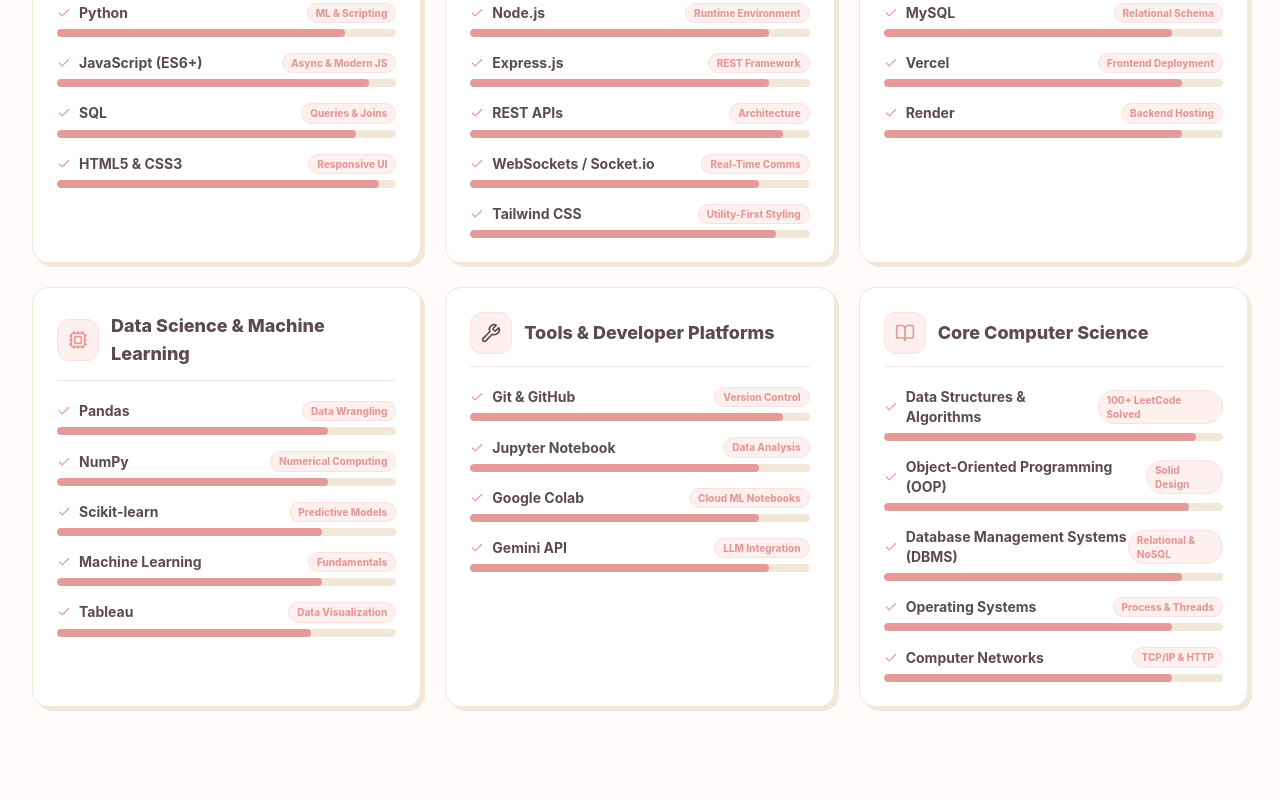
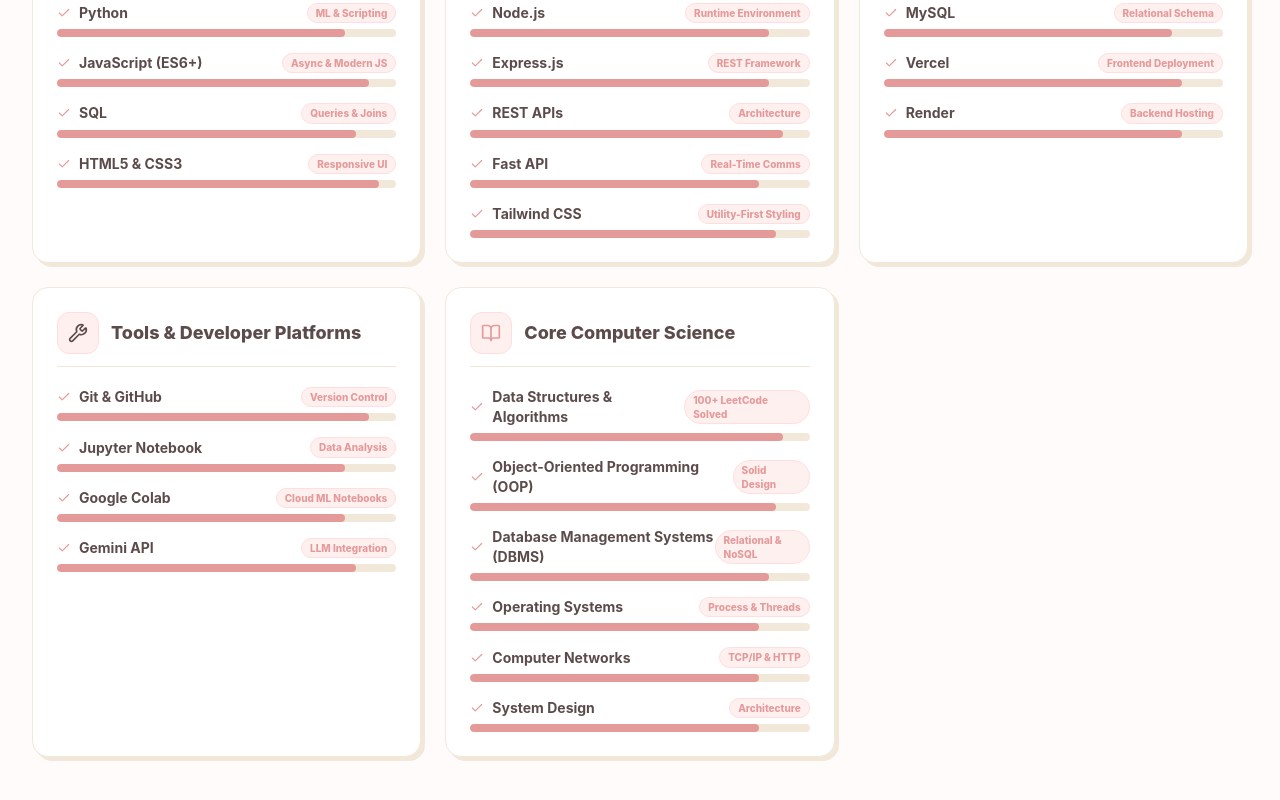
Before and after one commit to aditieishh/aditisportfolio, a React (Vite) app: page / in a window 1280 px wide. Shown: the part 1982-2782 px from the top of the page. Built offline with nearby package versions, Linux system fonts and the light colour scheme.

Commit message:
Revise portfolioData with updated skills and description
Updated the 'about' section and modified skills in the portfolio data.

```diff
--- a/src/data/portfolioData.ts
+++ b/src/data/portfolioData.ts
@@ -13,7 +13,7 @@
   leetcode: "https://leetcode.com/u/aditipallai2",
   resumeUrl: "https://drive.google.com/file/d/1UMd1-d36iywI7nM1MtNbJgtVrsnRZlBy/view?usp=sharing",
   status: "Seeking SDE / Full Stack Developer Roles",
-  about: `Software Development Engineer aspirant with hands-on full-stack development experience building real-time, REST API-driven web applications. Strong foundation in Data Structures, Algorithms, OOP, and Database Management. Passionate about engineering clean, scalable, production-grade software with seamless user experiences.`,
+  about: `Software Development Engineer aspirant with hands-on development experience building real-time, API-driven web applications. Strong foundation in Data Structures, Algorithms, OOP,System Design and Database Management. Passionate about engineering clean, scalable, production-grade software with seamless user experiences.`,
 };
 
 export const PROJECTS_DATA: Project[] = [
@@ -96,7 +96,7 @@
       { name: "Node.js", level: 88, badge: "Runtime Environment" },
       { name: "Express.js", level: 88, badge: "REST Framework" },
       { name: "REST APIs", level: 92, badge: "Architecture" },
-      { name: "WebSockets / Socket.io", level: 85, badge: "Real-Time Comms" },
+      { name: "Fast API", level: 85, badge: "Real-Time Comms" },
       { name: "Tailwind CSS", level: 90, badge: "Utility-First Styling" }
     ]
   },
@@ -110,17 +110,7 @@
       { name: "Render", level: 88, badge: "Backend Hosting" }
     ]
   },
-  {
-    title: "Data Science & Machine Learning",
-    iconName: "Cpu",
-    skills: [
-      { name: "Pandas", level: 80, badge: "Data Wrangling" },
-      { name: "NumPy", level: 80, badge: "Numerical Computing" },
-      { name: "Scikit-learn", level: 78, badge: "Predictive Models" },
-      { name: "Machine Learning", level: 78, badge: "Fundamentals" },
-      { name: "Tableau", level: 75, badge: "Data Visualization" }
-    ]
-  },
+
   {
     title: "Tools & Developer Platforms",
     iconName: "Wrench",
@@ -139,7 +129,9 @@
       { name: "Object-Oriented Programming (OOP)", level: 90, badge: "Solid Design" },
       { name: "Database Management Systems (DBMS)", level: 88, badge: "Relational & NoSQL" },
       { name: "Operating Systems", level: 85, badge: "Process & Threads" },
-      { name: "Computer Networks", level: 85, badge: "TCP/IP & HTTP" }
+      { name: "Computer Networks", level: 85, badge: "TCP/IP & HTTP" },
+      { name: "System Design", level: 85, badge: "Architecture" },
+
     ]
   }
 ];
```
